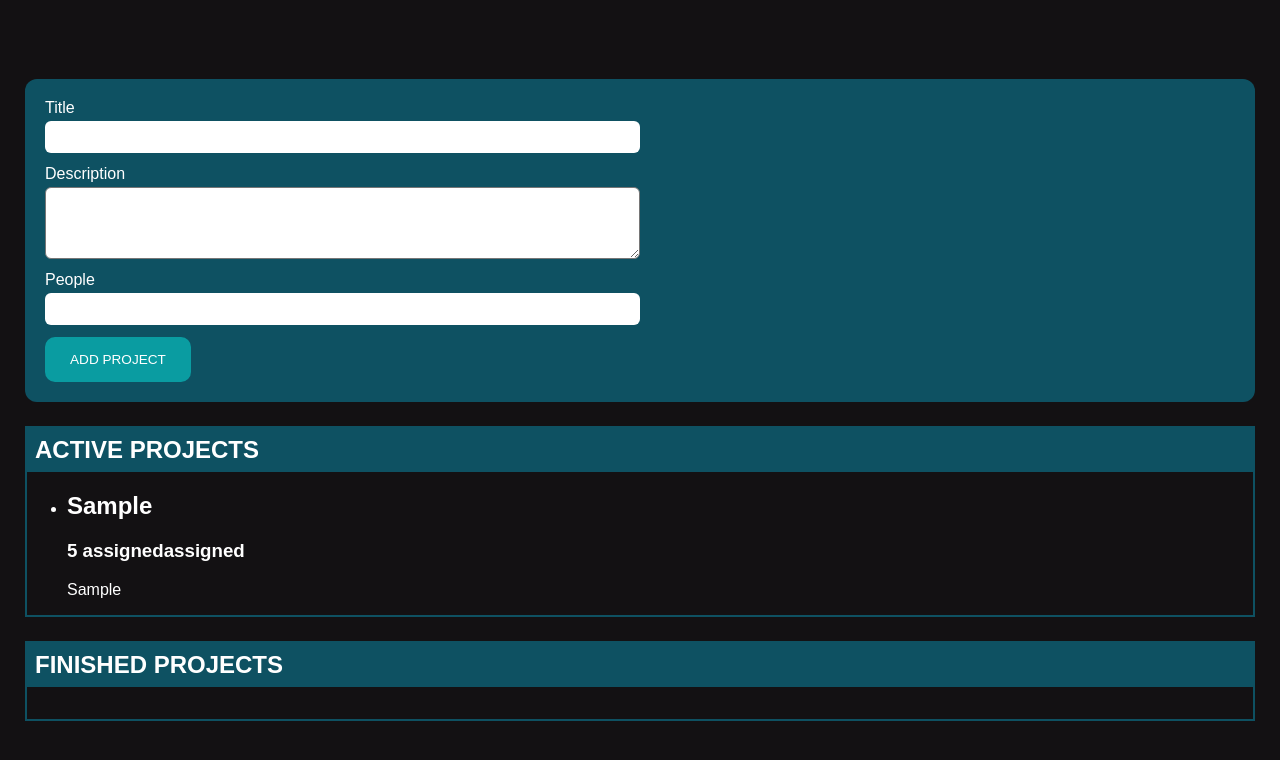
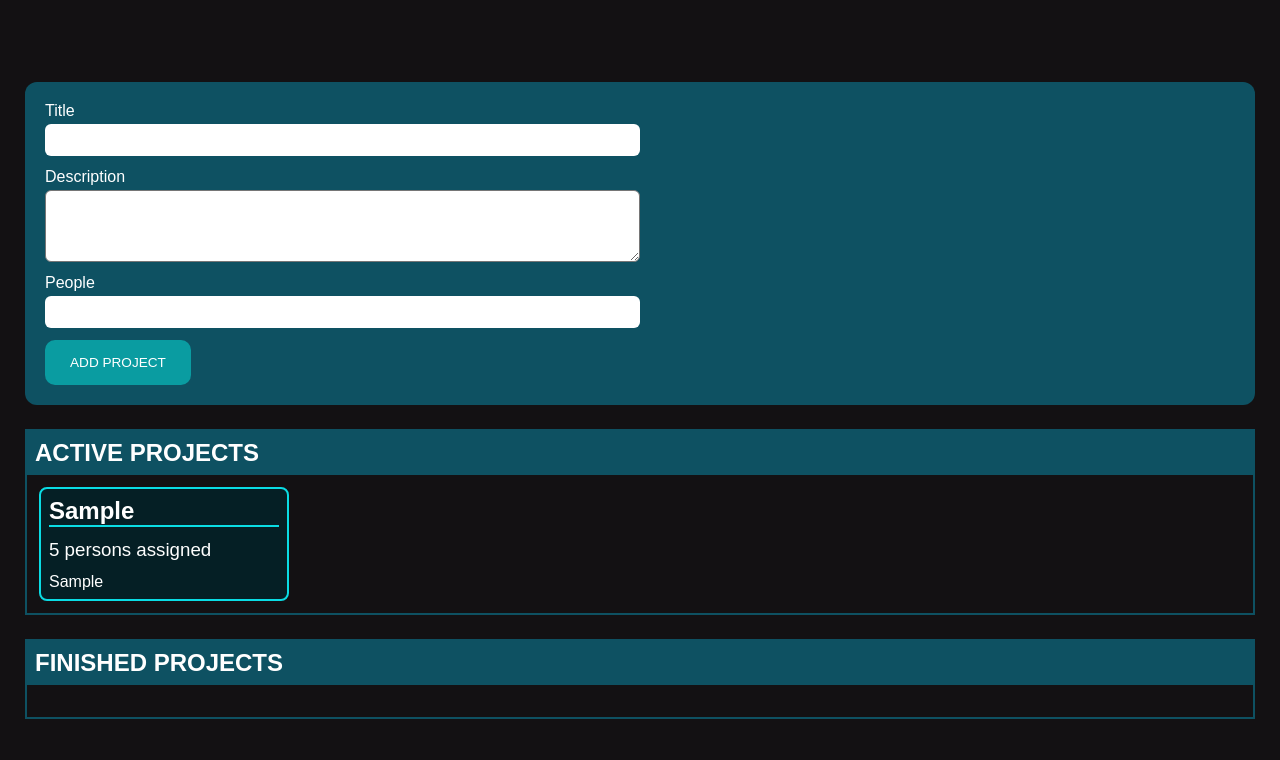
Before and after one commit to Marat-Akhalov/drag-n-drop-tasks, a website built with webpack: page public/index.html in a window 1280 px wide. Both pictures are taken after typing "Sample", "Sample", "5" into the empty fields and a click on the button "ADD PROJECT". Built offline with nearby package versions, Linux system fonts and the light colour scheme.

Commit message:
feat: add minor fixes to project item class

```diff
--- a/public/index.html
+++ b/public/index.html
@@ -38,10 +38,10 @@
     </form>
   </template>
   <template id="single-project">
-    <li draggable="true">
-      <h2></h2>
-      <h3></h3>
-      <p></p>
+    <li draggable="true" class="projects__item">
+      <h2 class="projects__title"></h2>
+      <h3 class="projects__people"></h3>
+      <p class="projects__descr"></p>
     </li>
   </template>
   <template id="project-list">
--- a/src/assets/scss/components/_projects.scss
+++ b/src/assets/scss/components/_projects.scss
@@ -5,8 +5,42 @@
 
   &__header {
     margin: 0;
-    margin-bottom: 20px;
     padding: 8px;
     background-color: var(--clr-primary-dark);
   }
+
+  &__list {
+    display: flex;
+    flex-wrap: wrap;
+    gap: 8px;
+    margin: 0;
+    padding: 12px;
+    list-style: none;
+  }
+
+  &__item {
+    display: flex;
+    flex-direction: column;
+    gap: 12px;
+    border: 2px solid var(--clr-primary-light);
+    border-radius: 8px;
+    padding: 8px;
+    max-width: 250px;
+    width: 100%;
+    background-color: #051f25;
+  }
+
+  &__title {
+    margin: 0;
+    border-bottom: 2px solid var(--clr-primary-light);
+  }
+
+  &__people {
+    margin: 0;
+    font-weight: 400;
+  }
+
+  &__descr {
+    margin: 0;
+  }
 }
--- a/src/components/project-item.ts
+++ b/src/components/project-item.ts
@@ -6,9 +6,9 @@ export class ProjectItem extends Component<HTMLUListElement, HTMLLIElement> {
 
   get persons() {
     if (this.project.people === 1) {
-      return ' person';
+      return `${this.project.people} person`;
     } else {
-      return `${this.project.people} assigned`;
+      return `${this.project.people} persons`;
     }
   }
 
@@ -24,7 +24,7 @@ export class ProjectItem extends Component<HTMLUListElement, HTMLLIElement> {
 
   renderContent(): void {
     this.element.querySelector('h2')!.textContent = this.project.title;
-    this.element.querySelector('h3')!.textContent = this.persons + 'assigned';
+    this.element.querySelector('h3')!.textContent = this.persons + ' assigned';
     this.element.querySelector('p')!.textContent = this.project.description;
   }
 }
```
